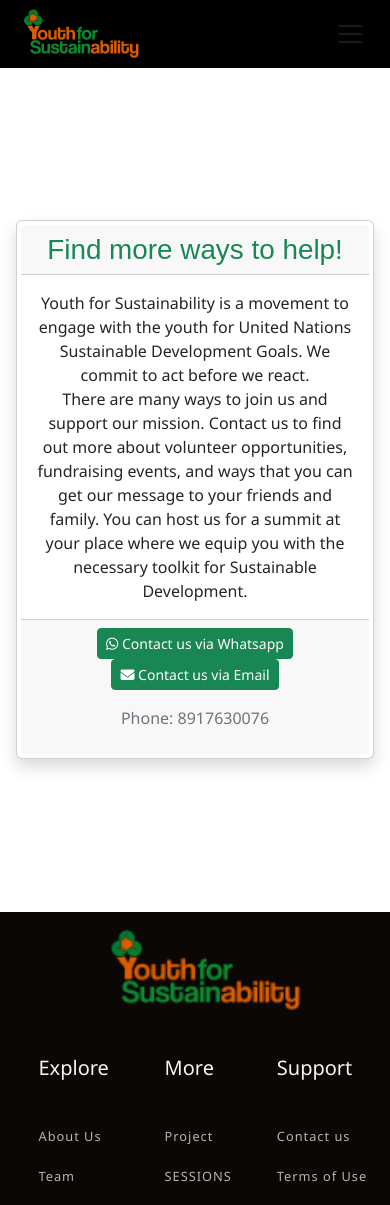
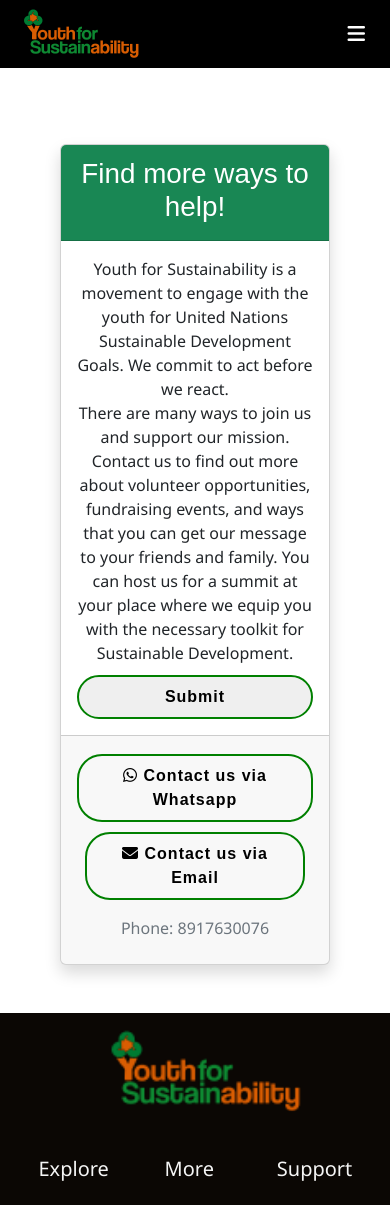
Before and after one commit to narayan071/yfs3, a Django app: page /contact/ in a window 390 px wide. Shown: the top 1205 px of the page. Run offline with Django 4.2, Linux system fonts and the light colour scheme; some libraries are stand-ins or nearby versions.

Commit message:
navbar issues resolved

```diff
--- a/chapters/views.py
+++ b/chapters/views.py
@@ -5,7 +5,7 @@
 
 def chapters(request):
     context = {
-        "pname":chapters,
+        "pname":"chapters",
     }
 
     return render(request, "chapters/index.html", context)
--- a/home/views.py
+++ b/home/views.py
@@ -16,4 +16,4 @@
     context={
         "pname":"contact"
     }
-    return render(request,'home/contact.html',context)
+    return render(request,'home/feedback.html',context)
--- a/static/css/base.css
+++ b/static/css/base.css
@@ -209,6 +209,11 @@
 */
 .navbar {
   padding: 0;
+  position: fixed !important;
+  top: 0;
+  left: 0;
+  right: 0;
+  z-index: 1000;
 }
 
 .navbar ul {
@@ -296,6 +301,8 @@
   color: #353535;
 }
 
+
+
 .navbar .dropdown ul a i {
   font-size: 12px;
 }
@@ -325,7 +332,7 @@
   visibility: visible;
 }
 
-@media (max-width: 1366px) {
+/* @media (max-width: 1366px) {
   .navbar .dropdown .dropdown ul {
     left: -90%;
   }
@@ -335,8 +342,11 @@
   }
 }
 
+*/
+
 .navbar-toggler-icon {
-  color: white; /* Set the background color of the icon */
+  color: white;
+  background-color: black;
 
 }
 
@@ -345,7 +355,7 @@
 --------------------------------------------------------------*/
 #hero{
   width: 100%;
-  height: 90vh;
+  height: 100vh;
   background-size: cover;
   position: relative;
   background-attachment: fixed !important;
--- a/templates/base.html
+++ b/templates/base.html
@@ -3,6 +3,7 @@
 <!DOCTYPE html>
 <html lang="en">
 <head>
+  {% block head %}{% endblock head %}
   {% block meta_tags %}{% endblock meta_tags %}
     <meta charset="UTF-8">
     <meta name="viewport" content="width=device-width, initial-scale=1.0">
@@ -18,11 +19,11 @@
         {% block links %}{% endblock links %}
 </head>
 <body class="body">
-    <nav class="navbar bg-black navbar-expand-lg py-0">
+  <nav id="myNav" class="navbar navbar-expand-lg py-0 bg-black mb-5" style="background-color: black">
         <div class="container-fluid">
           <div class="p-2"><img src="{% static 'images/main-logo.png' %}" alt="logo"></div>
           <button class="navbar-toggler" type="button" data-bs-toggle="collapse" data-bs-target="#navbarSupportedContent" aria-controls="navbarSupportedContent" aria-expanded="false" aria-label="Toggle navigation">
-            <span class="navbar-toggler-icon"></span>
+            <i class="fa-solid fa-bars" style="color: #ffffff;"></i>
           </button>
           <div class="collapse navbar-collapse" style = "height:100%" id="navbarSupportedContent">
             <ul class="navbar-nav mb-2 mb-lg-0 ms-auto h-100 text-white">
@@ -151,5 +152,6 @@
 
   <!-- Template Main JS File -->
   <script src="{% static 'js/base.js' %}"></script>
+
   </body>
 </html>
--- a/templates/chapters/index.html
+++ b/templates/chapters/index.html
@@ -6,7 +6,7 @@
 
 <section id="chapterjoin">
 <div class="container">
-    <div class="about-us-title mb-5"  data-aos="flip-up">
+    <div class="about-us-title mb-5 mt-5"  data-aos="flip-up">
         <span><i class="fa-brands fa-2xl fa-pagelines" style="color: #008000;"></i></span>
         <h3 class="title" >CREATE/JOIN CHAPTER</h3>
     </div>
--- a/templates/events/events.html
+++ b/templates/events/events.html
@@ -7,7 +7,7 @@
 {% block content %}
 <div class="container-fluid">
   <div class="row">
-    <div class="col-md-6 p-5 bg-white rounded-3 hero-section" data-aos="fade-up">
+    <div class="col-md-6 mt-5 p-5 bg-white rounded-3 hero-section" data-aos="fade-up">
       <span><i class="fa-brands fa-2xl fa-pagelines" style="color: #008000;"></i></span>
       <h3 style="margin: 40px 0px;" class="title"> OUR EVENTS</h3>
       <h1 class="fs-2 fw-bold mb-2">We conduct events all across Odisha !</h1>
--- a/templates/home/contact.html
+++ /dev/null
@@ -1,52 +0,0 @@
-{% extends 'base.html' %}
-{% load static %}
-
-{% block title %}YfS | Contact Us{% endblock title %}
-
-
-{% block meta_tags %}
-<meta property="og:title" content="Contact us at Youth for Sustainability">
-<meta property="og:url" content="https://youthforsustainability.in/">
-<meta property="og:image" content="{% static 'img/YFS_logo_sqr_or.png' %}">
-<meta property="og:image:width" content="1200">
-<meta property="og:image:height" content="675">
-<meta property="og:locale" content="en">
-
-<meta name="twitter:title" content="Contact Us at Youth for Sustainability India">
-<meta name="twitter:description" content="Contact us form">
-<meta name="twitter:site" content="@yfs_india">
-<meta name="twitter:domain" content="youthforsustainability.in">
-<meta name="twitter:card" content="summary_large_image">
-<meta name="twitter:image" content="{% static 'img/main-logo.png' %}">
-<meta name="twitter:image:alt" content="Youth for Sustainability India">
-{% endblock meta_tags %}
-
-{% block content %}
-<div class="contact-us container vh-100 p-3 d-flex justify-content-center">
-    <div class="card rounded shadow col-md-6 m-auto p-1"  data-aos="flip-up">
-        <div class="card-header text-center">
-            <h1 class="display-6 text-success my-auto">
-                Find more ways to help!
-            </h1>
-        </div>
-        <div class="card-body text-center">
-            Youth for Sustainability is a movement to engage with the youth for United Nations Sustainable Development Goals. We commit to act before we react.
-            <br />
-            There are many ways to join us and support our mission. Contact us to find out more about volunteer opportunities, fundraising events, and ways that you can get our message to your friends and family. You can host us for a summit at your place where we equip you with the necessary toolkit for Sustainable Development.
-        </div>
-        <div class="card-footer text-center">
-            <p class="text-success">
-                <a class="btn btn-sm btn-success" href="https://chat.whatsapp.com/JzMCD4Z7R2q9xBIhcB40M0">
-                    <i class="fab fa-whatsapp"></i>
-                    Contact us via Whatsapp
-                </a>
-                <a class="btn btn-sm btn-success mx-2" href="mailto:punyasloka@humancircle.in">
-                    <i class="fas fa-envelope mr-2"></i>
-                    Contact us via Email
-                </a>
-            </p>
-            <p class="text-secondary">Phone: 8917630076</p>
-        </div>
-    </div>
-</div>
-{% endblock content %}
--- a/templates/home/feedback.html
+++ b/templates/home/feedback.html
@@ -18,15 +18,10 @@
 <meta name="twitter:image:alt" content="Youth for Sustainability India">
 {% endblock meta_tags %}
 
-
-{% block links %}
-<link rel="stylesheet" href="{% static 'bootstrap-5.0.2-dist/css/bootstrap.min.css' %}">
-<link rel="stylesheet" href="{% static 'css/contact.css' %}">
-{% endblock links %}
-
 {% block content %}
 <center>
-    <div class="contact-us feedback container">
+    <br><br><br><br>
+    <div class="contact-us feedback container mt-5">
         <div class="card rounded shadow col-md-6" style="margin: 3rem" data-aos="flip-up">
             <div class="card-header bg-success text-center">
                 <h1 class="display-6 mt-1 text-white">
--- a/templates/joinus/joinus.html
+++ b/templates/joinus/joinus.html
@@ -2,7 +2,7 @@
 {% load static %}
 
 {% block content %}
-<div class="p-5 bg-light rounded-3 hero-section">
+<div class="p-5 bg-light mt-5 rounded-3 hero-section">
     <div class="container-fluid pb-5">
         <div class="about-us-title"  data-aos="flip-up">
             <span><i class="fa-brands fa-2xl fa-pagelines" style="color: #008000;"></i></span>
--- a/templates/user/signin.html
+++ b/templates/user/signin.html
@@ -2,7 +2,7 @@
 {% load static %}
 {% block pname %}{{pname}}{% endblock pname %}
 {% block content %}
-<div class="container py-5">
+<div class="container py-5 mt-5">
     <div class="row">
         <div class="col-md-6 mx-auto">
             <div class="card shadow-lg"  data-aos="zoom-in">
--- a/templates/user/signup.html
+++ b/templates/user/signup.html
@@ -2,7 +2,7 @@
 {% load static %}
 
 {% block content %}
-<div class="container py-5">
+<div class="container py-5 mt-5">
     <div class="row">
         <div class="col-md-6 mx-auto">
             <div class="card shadow "   data-aos="zoom-in">
```
